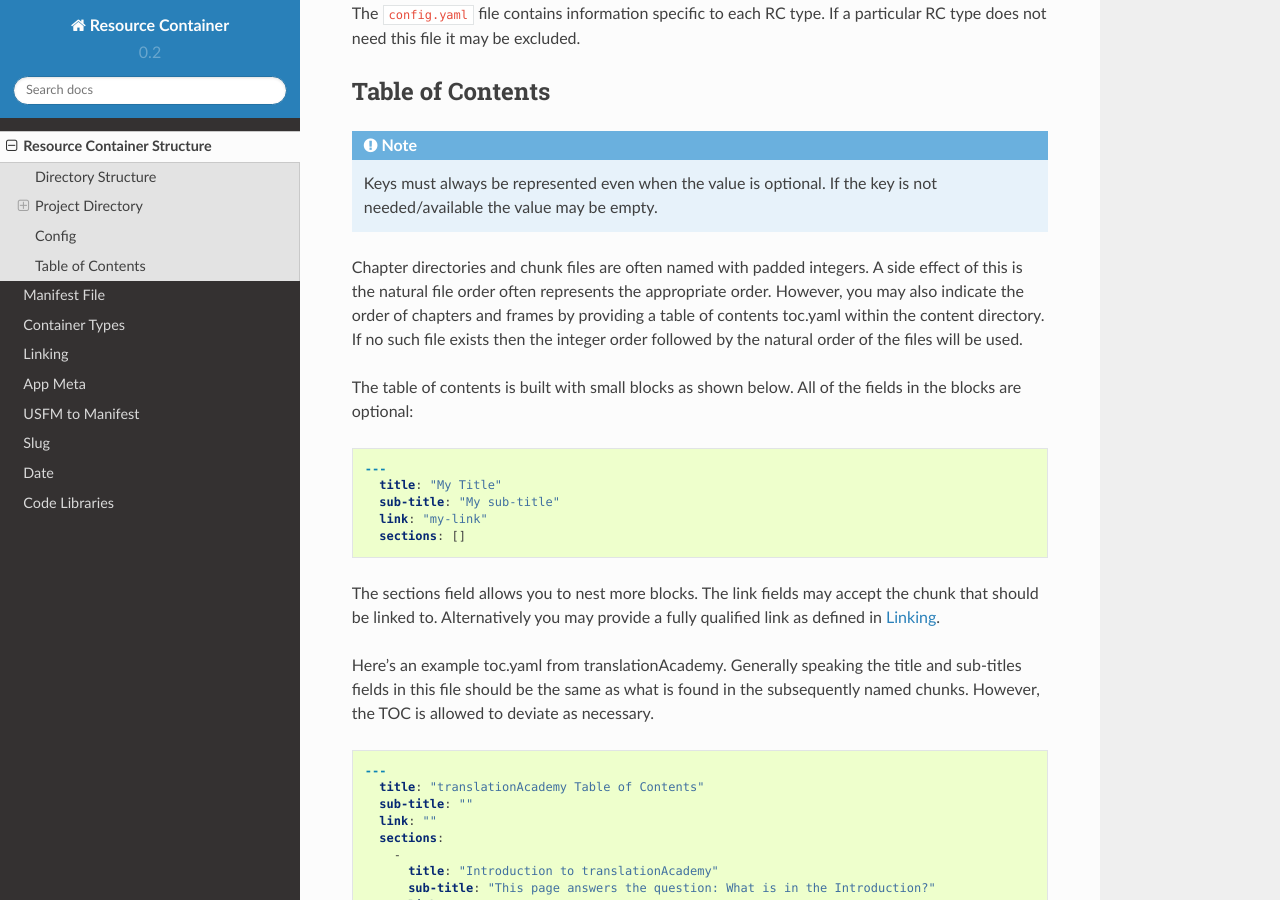
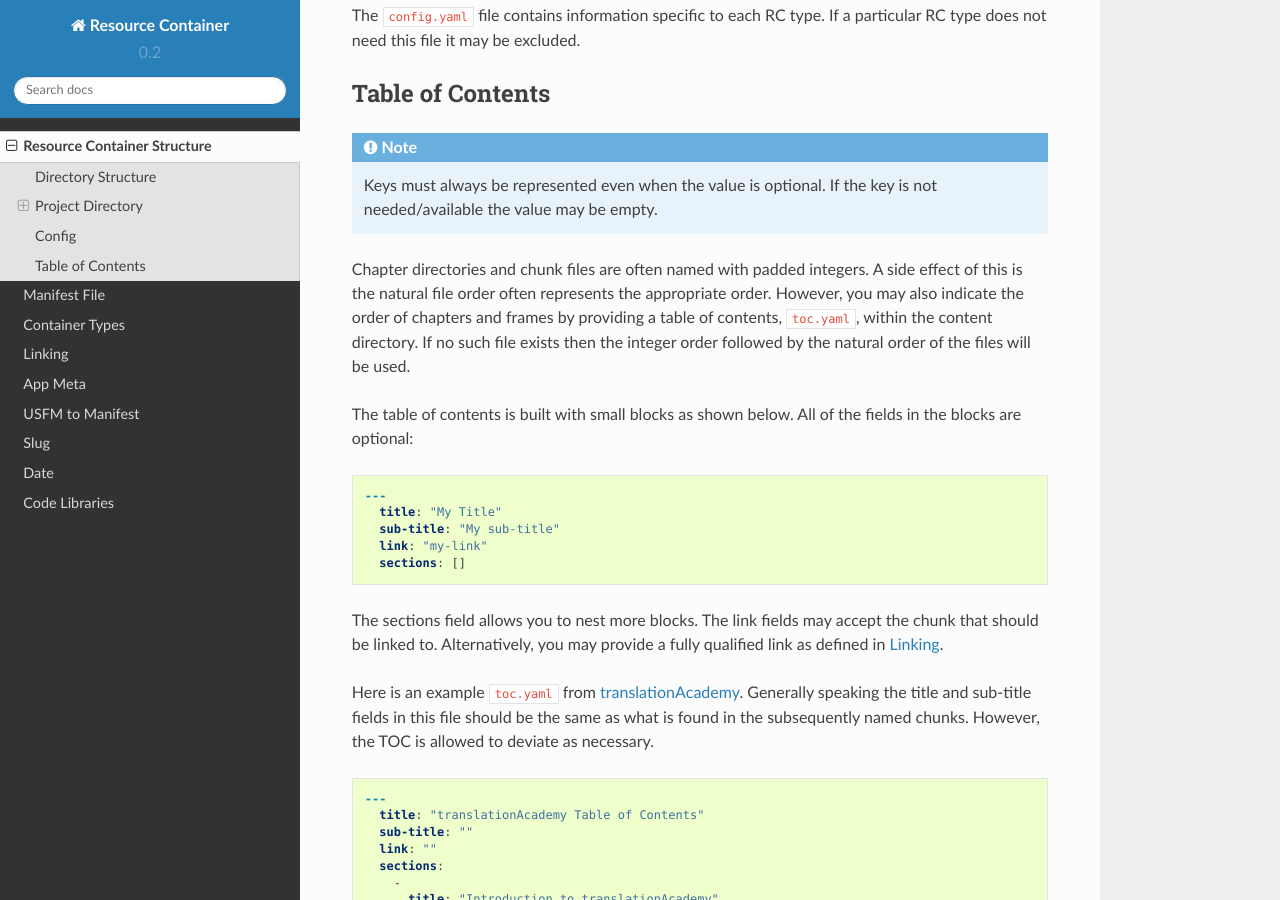
Before and after one commit to unfoldingWord-dev/Resource-Container, a Sphinx documentation site: the page built from docs/structure.rst, in a window 1280 px wide and 900 px high, scrolled down 2560 px. Built offline with Sphinx 7.4.7 and the Read the Docs theme 2.0.0, drawn with Linux system fonts in a browser that asks for light colours; some of the changed text lies outside the part shown.

Commit message:
formatting updates

```diff
--- a/docs/structure.rst
+++ b/docs/structure.rst
@@ -68,10 +68,10 @@ The most common structure is indicated below:
     indicated in the :ref:`manifest`. For example ``.usfm`` or ``.md``.
 
 The directories within ``content`` shown above indicate chapters.
-There are two special chapters named "front" and "back" that contain, if applicable, the front and back matter.
+There are two special chapters named ``front`` and ``back`` that contain, if applicable, the front and back matter.
 
 The files within each chapter represent the chunks of the chapter.
-Often the chunk file names will be numeric (e.g. 01.txt) but that is not required.
+Often the chunk file names will be numeric (e.g. ``01.txt``) but that is not required.
 The following reserved chunk names have special meaning:
 
 - ``title.txt`` - the title of the chapter
@@ -121,7 +121,7 @@ Table of Contents
 
 Chapter directories and chunk files are often named with padded integers.
 A side effect of this is the natural file order often represents the appropriate order.
-However, you may also indicate the order of chapters and frames by providing a table of contents toc.yaml within the content directory.
+However, you may also indicate the order of chapters and frames by providing a table of contents, ``toc.yaml``, within the content directory.
 If no such file exists then the integer order followed by the natural order of the files will be used.
 
 The table of contents is built with small blocks as shown below. All of the fields in the blocks are optional:
@@ -135,10 +135,10 @@ The table of contents is built with small blocks as shown below. All of the fiel
       sections: []
 
 The sections field allows you to nest more blocks. The link fields may accept the chunk that should be linked to.
-Alternatively you may provide a fully qualified link as defined in :ref:`linking`.
+Alternatively, you may provide a fully qualified link as defined in :ref:`linking`.
 
-Here's an example toc.yaml from translationAcademy.
-Generally speaking the title and sub-titles fields in this file should be the same as what is found in the subsequently named chunks.
+Here is an example ``toc.yaml`` from `translationAcademy <https://git.door43.org/Door43/en-ta>`_.
+Generally speaking the title and sub-title fields in this file should be the same as what is found in the subsequently named chunks.
 However, the TOC is allowed to deviate as necessary.
 
 .. code-block:: yaml
```
Also changed, not shown: other parts of docs/structure.rst (+1 -1 lines).
